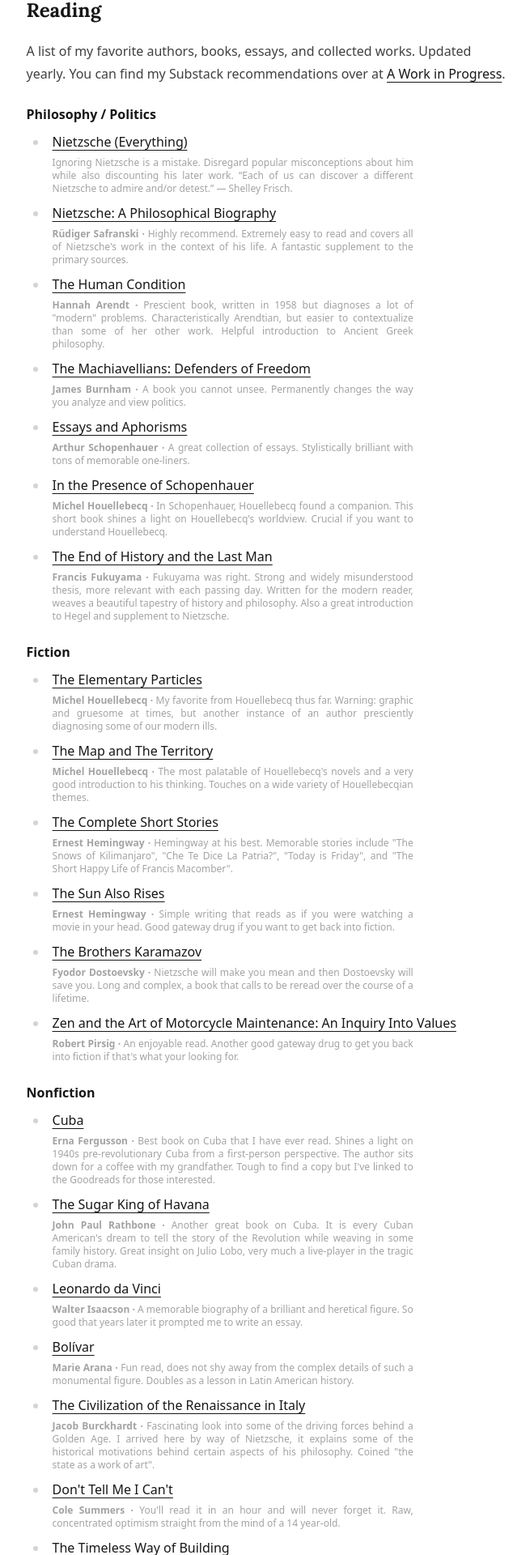
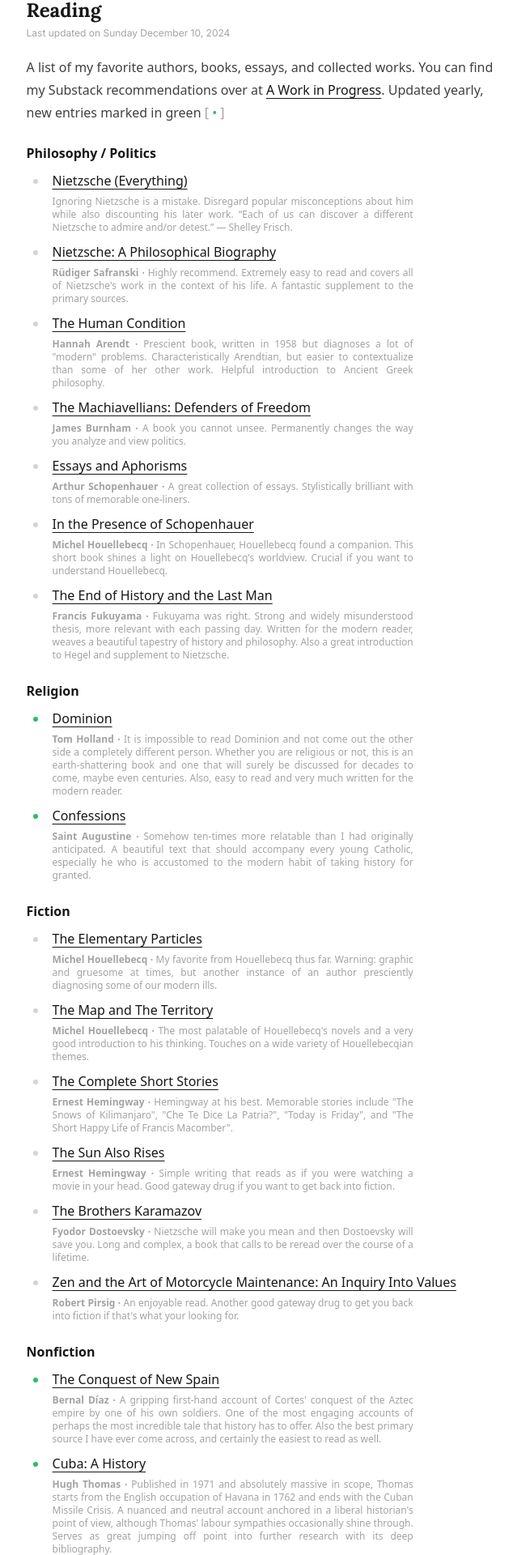
Before and after one commit to gonzalonunez/gonzalonunez.me, a Next.js app: page /reading in a window 1280 px wide. Shown: the part 59-1979 px from the top of the page at 81% size, without its empty margins (310-965 px from the left). Built offline with nearby package versions, Linux system fonts and the light colour scheme.

Commit message:
new reading list

```diff
--- a/components/Article.js
+++ b/components/Article.js
@@ -5,6 +5,11 @@
         {props.title && (
           <h1 className='font-title mb-0 text-2xl'>{props.title}</h1>
         )}
+        {props.subtitle && (
+          <p className='font-body mb-0 mt-1 text-xs text-neutral-400'>
+            {props.subtitle}
+          </p>
+        )}
         {props.children}
       </article>
     </div>
--- a/components/ListItem.js
+++ b/components/ListItem.js
@@ -1,14 +1,17 @@
 export function ListItem(props) {
+  const itemClassName = props.item.new
+    ? 'marker:text-green-500'
+    : 'marker:text-neutral-300';
   return (
-    <li>
+    <li className={itemClassName}>
       {props.item.href ? (
         <a className='select-none' href={props.item.href} target='_blank'>
           {props.item.title}
         </a>
       ) : (
-        <div className='font-medium select-none'>{props.item.title}</div>
+        <div className='select-none font-medium'>{props.item.title}</div>
       )}
-      <div className='prose text-xs text-neutral-400 mt-1 mr-6 select-none sm:text-justify'>
+      <div className='prose mr-6 mt-1 select-none text-xs text-neutral-400 sm:text-justify'>
         <b>{props.item.subtitle && `${props.item.subtitle}`}</b>
         <b>{props.item.subtitle && props.item.details && ` · `}</b>
         {props.item.details}
--- a/pages/reading/index.js
+++ b/pages/reading/index.js
@@ -53,6 +53,24 @@
         href: 'https://www.amazon.com/End-History-Last-Man/dp/0743284550'
       }
     ],
+    religion: [
+      {
+        title: 'Dominion',
+        subtitle: 'Tom Holland',
+        details:
+          'It is impossible to read Dominion and not come out the other side a completely different person. Whether you are religious or not, this is an earth-shattering book and one that will surely be discussed for decades to come, maybe even centuries. Also, easy to read and very much written for the modern reader.',
+        href: 'https://a.co/d/gsnxzUc',
+        new: true
+      },
+      {
+        title: 'Confessions',
+        subtitle: 'Saint Augustine',
+        details:
+          'Somehow ten-times more relatable than I had originally anticipated. A beautiful text that should accompany every young Catholic, especially he who is accustomed to the modern habit of taking history for granted.',
+        href: 'https://a.co/d/fDBP6vB',
+        new: true
+      }
+    ],
     fiction: [
       {
         title: 'The Elementary Particles',
@@ -100,18 +118,44 @@
     ],
     nonfiction: [
       {
+        title: 'The Conquest of New Spain',
+        subtitle: 'Bernal Díaz',
+        details:
+          "A gripping first-hand account of Cortes' conquest of the Aztec empire by one of his own soldiers. One of the most engaging accounts of perhaps the most incredible tale that history has to offer. Also the best primary source I have ever come across, and certainly the easiest to read as well.",
+        href: 'https://a.co/d/f75VqQ0',
+        new: true
+      },
+      {
+        title: 'Cuba: A History',
+        subtitle: 'Hugh Thomas',
+        details:
+          "Published in 1971 and absolutely massive in scope, Thomas starts from the English occupation of Havana in 1762 and ends with the Cuban Missile Crisis. A nuanced and neutral account anchored in a liberal historian's point of view, although Thomas' labour sympathies occasionally shine through. Serves as great jumping off point into further research with its deep bibliography.",
+        href: 'https://a.co/d/ch9a6cm',
+        new: true
+      },
+      {
         title: 'Cuba',
         subtitle: 'Erna Fergusson',
         details:
-          "Best book on Cuba that I have ever read. Shines a light on 1940s pre-revolutionary Cuba from a first-person perspective. The author sits down for a coffee with my grandfather. Tough to find a copy but I've linked to the Goodreads for those interested.",
-        href: 'https://www.goodreads.com/en/book/show/17234438-cuba'
+          "Most enjoyable book on Cuba that I have ever read. Shines a light on 1940s pre-revolutionary Cuba from a first-person perspective. The author sits down for a coffee with my grandfather. Tough to find a copy but I've linked to the Goodreads for those interested.",
+        href: 'https://www.goodreads.com/en/book/show/17234438-cuba',
+        new: true
       },
       {
         title: 'The Sugar King of Havana',
         subtitle: 'John Paul Rathbone',
         details:
-          "Another great book on Cuba. It is every Cuban American's dream to tell the story of the Revolution while weaving in some family history. Great insight on Julio Lobo, very much a live-player in the tragic Cuban drama.",
-        href: 'https://www.amazon.com/Sugar-King-Havana-Julio-Tycoon/dp/0143119338'
+          "Another great book on Cuba. It is every Cuban American's dream to tell the story of the Revolution while weaving in some family history, which Rathbone executes masterfully. Great insight on Julio Lobo, very much a live-player in the tragic Cuban drama.",
+        href: 'https://www.amazon.com/Sugar-King-Havana-Julio-Tycoon/dp/0143119338',
+        new: true
+      },
+      {
+        title: 'Steve Jobs',
+        subtitle: 'Walter Isaacson',
+        details:
+          "Do not make the same mistake that I did and think that you don't need to read this. Silicon Valley could really use another Jobs. This is Isaacson at his best.",
+        href: 'https://a.co/d/3EacMqw',
+        new: true
       },
       {
         title: 'Leonardo da Vinci',
@@ -212,7 +256,7 @@
         title: 'La Patria a flor de piel',
         subtitle: 'IMarie Nuñez',
         details:
-          'A piece of family history written by my aunt, from the perspective of my grandmother.',
+          'A piece of family history written by my aunt from the perspective of my grandmother.',
         href: 'https://cronicasdeimarie.com/relatos-cuentos/la-patria-a-flor-de-piel/'
       },
       {
@@ -247,20 +291,35 @@
         details:
           'Turns out you can just buy a book of poems and sit for 30 minutes straight reading poem after poem, one after the other.',
         href: 'https://www.amazon.com/Burning-Water-Drowning-Charles-Bukowski/dp/087685191X'
+      },
+      {
+        title: 'Versos Sencillos',
+        subtitle: 'Jose Martí',
+        details:
+          "A wonderful collection of poems from Cuba's most heroic figure. See also: Ismaelillo.",
+        href: 'https://a.co/d/1FwRFbs',
+        new: true
       }
     ]
   };
   return (
-    <Article title='Reading'>
+    <Article
+      title='Reading'
+      subtitle='Last updated on Sunday December 10, 2024'
+    >
       <p>
-        A list of my favorite authors, books, essays, and collected works.
-        Updated yearly. You can find my Substack recommendations over at{' '}
+        A list of my favorite authors, books, essays, and collected works. You
+        can find my Substack recommendations over at{' '}
         <a href='https://gonzalonunez.substack.com' target='_blank'>
           A Work in Progress
         </a>
-        .
+        . Updated yearly, new entries marked in green{' '}
+        <span className='text-neutral-400'>[</span>{' '}
+        <span className='align-text-middle text-green-500'>•</span>{' '}
+        <span className='text-neutral-400'>]</span>
       </p>
       <ListItems title='Philosophy / Politics' items={content['philosophy']} />
+      <ListItems title='Religion' items={content['religion']} />
       <ListItems title='Fiction' items={content['fiction']} />
       <ListItems title='Nonfiction' items={content['nonfiction']} />
       <ListItems title='Essays / Speeches' items={content['essays']} />
```
